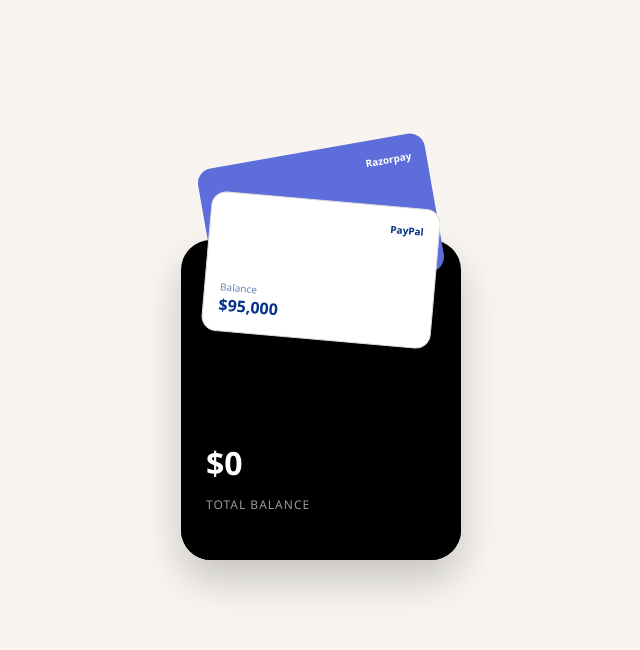
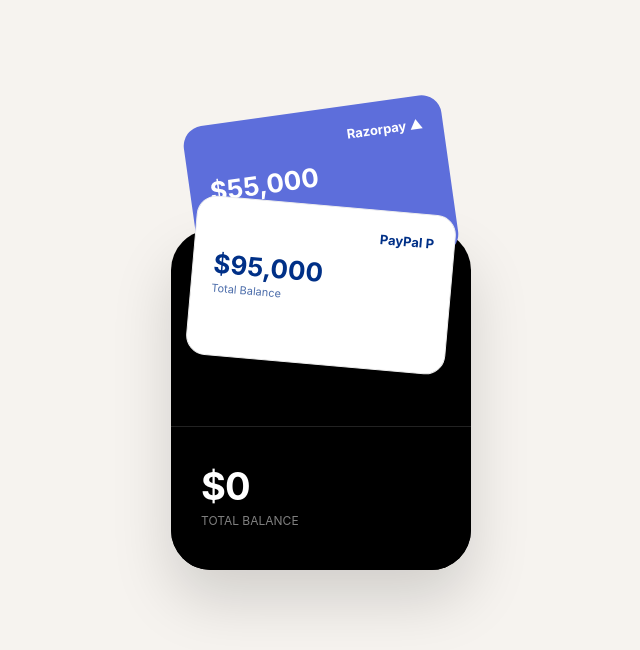
Before and after one commit to diorginiromera/FINANCECARD-ANIMATION, a plain HTML site: page index.html in a window 1280 px wide. Both pictures are taken after a click on the element 640 px from the left and 400 px from the top of the page. Shown: the whole page, without its empty margins (319-959 px from the left). Drawn offline with Linux system fonts and the light colour scheme.

Commit message:
Add files via upload

```diff
--- a/index.html
+++ b/index.html
@@ -2,10 +2,10 @@
 <html lang="pt-br">
 <head>
     <meta charset="UTF-8">
-    <title>Carteira Digital Animada</title>
+    <title>Carteira Digital - Visualização Individual</title>
     <style>
         :root {
-            --bg-color: #f8f5f0;
+            --bg-color: #f6f3ef;
             --wallet-bg: #000000;
             --razor-color: #5d6edb;
             --paypal-color: #ffffff;
@@ -18,134 +18,163 @@
             align-items: center;
             height: 100vh;
             margin: 0;
-            font-family: 'Segoe UI', Tahoma, Geneva, Verdana, sans-serif;
+            font-family: -apple-system, system-ui, sans-serif;
         }
 
-        /* Container da Carteira */
         .wallet {
-            width: 280px;
-            height: 320px;
+            width: 300px;
+            height: 340px;
             background-color: var(--wallet-bg);
-            border-radius: 30px;
+            border-radius: 40px;
             position: relative;
             display: flex;
             flex-direction: column;
             justify-content: flex-end;
-            padding: 25px;
+            padding: 30px;
             box-sizing: border-box;
             color: white;
             cursor: pointer;
-            overflow: visible;
-            box-shadow: 0 20px 40px rgba(0,0,0,0.2);
+            box-shadow: 0 30px 60px rgba(0,0,0,0.15);
         }
 
-        /* Parte frontal da carteira (para esconder os cartões) */
+        /* Bolso frontal da carteira */
         .wallet::after {
             content: '';
             position: absolute;
             bottom: 0;
             left: 0;
             width: 100%;
-            height: 70%;
+            height: 42%;
             background: var(--wallet-bg);
-            border-radius: 0 0 30px 30px;
-            z-index: 10;
+            border-radius: 0 0 40px 40px;
+            z-index: 20;
+            border-top: 1px solid #222;
         }
 
-        /* Estilo comum dos cartões */
+        /* Cartões */
         .card {
-            width: 230px;
-            height: 140px;
-            border-radius: 15px;
+            width: 260px;
+            height: 160px;
+            border-radius: 20px;
             position: absolute;
-            left: 25px;
-            top: 40px;
-            padding: 15px;
+            left: 20px;
+            padding: 20px;
             box-sizing: border-box;
-            transition: transform 0.6s cubic-bezier(0.34, 1.56, 0.64, 1), z-index 0s;
-            z-index: 5;
+            transition: transform 0.8s cubic-bezier(0.2, 1, 0.3, 1);
             display: flex;
             flex-direction: column;
-            justify-content: space-between;
+            align-items: flex-start; /* Alinha conteúdo à esquerda */
         }
 
-        .card-razor { background-color: var(--razor-color); color: white; transform: translateY(0) rotate(0); }
-        .card-paypal { background-color: var(--paypal-color); color: #003087; transform: translateY(20px); border: 1px solid #ddd; }
+        /* Posicionamento do Logo e Valor Individual */
+        .card-header-group {
+            width: 100%;
+            display: flex;
+            flex-direction: column;
+            align-items: flex-start;
+        }
 
-        /* Animação de Saída */
+        .logo {
+            align-self: flex-end; /* Logo no canto superior direito */
+            font-size: 13px;
+            font-weight: 700;
+            margin-bottom: 10px;
+        }
+
+        .individual-val {
+            font-size: 26px;
+            font-weight: bold;
+            margin-top: 5px;
+        }
+
+        .label-text {
+            font-size: 11px;
+            opacity: 0.7;
+            margin-top: 2px;
+        }
+
+        .card-razor {
+            background-color: var(--razor-color);
+            color: white;
+            top: 50px;
+            z-index: 5;
+        }
+
+        .card-paypal {
+            background-color: var(--paypal-color);
+            color: #003087;
+            top: 75px;
+            z-index: 10;
+            border: 1px solid #eee;
+        }
+
+        /* Animação: Cartões subindo e abrindo em leque */
         .wallet.active .card-razor {
-            transform: translateY(-130px) rotate(-10deg);
-            z-index: 15;
+            transform: translateY(-170px) rotate(-8deg);
         }
 
         .wallet.active .card-paypal {
-            transform: translateY(-80px) rotate(5deg);
-            z-index: 16;
+            transform: translateY(-100px) rotate(5deg);
         }
 
-        /* Texto de Saldo */
-        .balance-container {
+        /* Saldo Principal na Carteira */
+        .main-balance-box {
             position: relative;
-            z-index: 20; /* Sempre acima de tudo */
-            margin-bottom: 10px;
+            z-index: 30;
+            pointer-events: none; /* Deixa o clique passar para a wallet */
         }
 
-        .total-label {
-            font-size: 12px;
-            opacity: 0.6;
-            text-transform: uppercase;
-            letter-spacing: 1px;
+        .main-amount {
+            font-size: 38px;
+            font-weight: bold;
+            margin: 0;
+            letter-spacing: -1px;
         }
 
-        .amount {
-            font-size: 32px;
-            font-weight: bold;
-            margin: 0;
+        .main-label {
+            font-size: 12px;
+            opacity: 0.5;
+            margin-top: 4px;
+            text-transform: uppercase;
         }
-
-        .card-label { font-size: 10px; font-weight: bold; align-self: flex-end; }
     </style>
 </head>
 <body>
 
     <div class="wallet" onclick="toggleWallet()">
         <div class="card card-razor">
-            <span class="card-label">Razorpay</span>
-            <div>
-                <div style="font-size: 10px; opacity: 0.8;">Balance</div>
-                <div style="font-weight: bold;">$55,000</div>
-            </div>
+            <div class="logo">Razorpay ▲</div>
+            <div class="individual-val">$55,000</div>
+            <div class="label-text">Total Balance</div>
         </div>
 
         <div class="card card-paypal">
-            <span class="card-label">PayPal</span>
-            <div>
-                <div style="font-size: 10px; opacity: 0.6;">Balance</div>
-                <div style="font-weight: bold;">$95,000</div>
-            </div>
+            <div class="logo">PayPal P</div>
+            <div class="individual-val">$95,000</div>
+            <div class="label-text">Total Balance</div>
         </div>
 
-        <div class="balance-container">
-            <p class="amount" id="main-balance">$150,000</p>
-            <p class="total-label">Total Balance</p>
+        <div class="main-balance-box">
+            <p class="main-amount" id="total-display">$150,000</p>
+            <p class="main-label">Total Balance</p>
         </div>
     </div>
 
     <script>
-        let isActive = false;
-        const balanceElement = document.getElementById('main-balance');
-        const targetValue = 150000;
+        let isOpen = false;
+        const totalDisplay = document.getElementById('total-display');
+        const finalValue = 150000;
 
         function toggleWallet() {
-            isActive = !isActive;
-            const wallet = document.querySelector('.wallet');
+            isOpen = !isOpen;
+            document.querySelector('.wallet').classList.toggle('active');
 
-            if (isActive) {
-                wallet.classList.add('active');
-                animateValue(targetValue, 0, 600);
+            if (isOpen) {
+                // Zera o saldo principal quando os cartões saem
+                animateValue(finalValue, 0, 700);
             } else {
-                wallet.classList.remove('active');
-                animateValue(0, targetValue, 600);
+                // Soma o saldo de volta quando retornam
+                animateValue(0, finalValue, 700);
             }
         }
 
@@ -154,10 +183,12 @@
             const step = (timestamp) => {
                 if (!startTimestamp) startTimestamp = timestamp;
                 const progress = Math.min((timestamp - startTimestamp) / duration, 1);
-                const current = Math.floor(progress * (end - start) + start);
 
-                // Formatação simples de moeda
-                balanceElement.innerHTML = `$${current.toLocaleString()}`;
+                // Suavização (Ease Out)
+                const easeOut = 1 - Math.pow(1 - progress, 3);
+                const current = Math.floor(easeOut * (end - start) + start);
+
+                totalDisplay.innerText = `$${current.toLocaleString()}`;
 
                 if (progress < 1) {
                     window.requestAnimationFrame(step);
```
